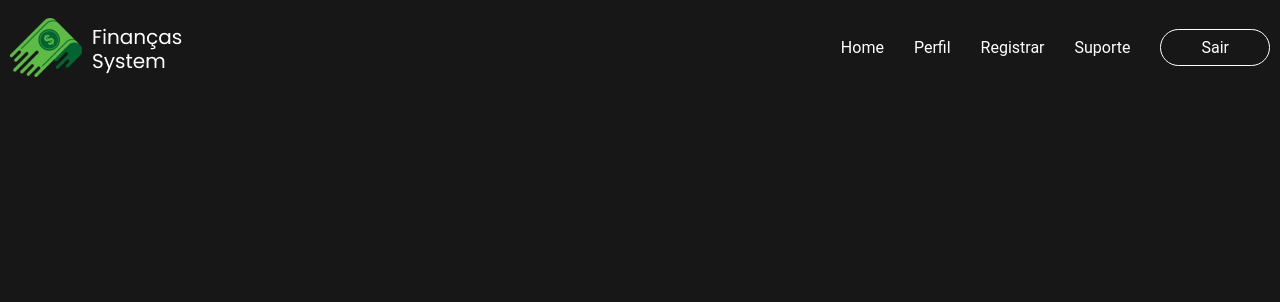
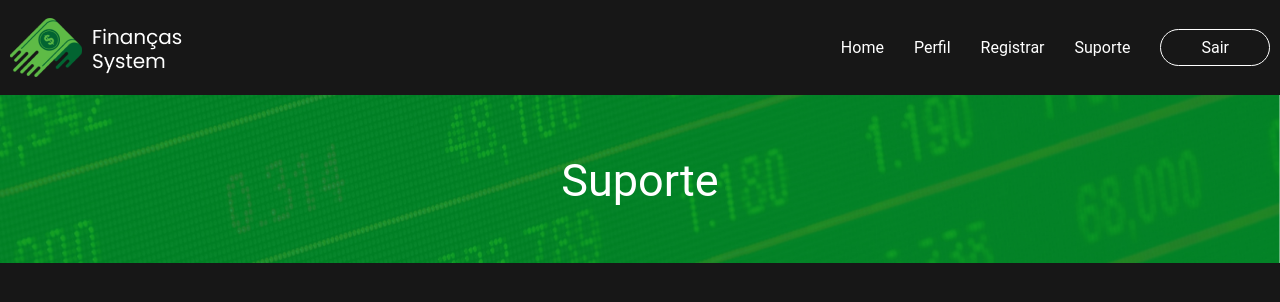
Before and after one commit to leonardohernandesq/finansystem, a React (Create React App) app: page /suporte in a window 1280 px wide. Shown: the top 302 px of the page. Built offline with nearby package versions, Linux system fonts and the light colour scheme.

Commit message:
Criando pagina do profile

```diff
--- a/src/Components/Header/index.js
+++ b/src/Components/Header/index.js
@@ -11,7 +11,7 @@ export default function Header() {
                         <Link to='/'>Home</Link>
                         <Link to='/profile'>Perfil</Link>
                         <Link to='/register'>Registrar</Link>
-                        <Link to='#'>Suporte</Link>
+                        <Link to='/suporte'>Suporte</Link>
                         <Link to='/signin'>
                             <span>Sair</span>
                         </Link>
--- /dev/null
+++ b/src/Pages/Suporte/index.js
@@ -0,0 +1,16 @@
+import React from 'react';
+import Banner from '../../Components/Banner';
+import * as S from './style';
+
+export default function Suporte() {
+    return (
+        <S.Wrapper>
+            <div>
+                <Banner imagem={require('../../Imgs/banner.jpg')} title={'Suporte'} />
+            </div>
+            <S.Container>
+
+            </S.Container>
+        </S.Wrapper>
+    );
+}
--- /dev/null
+++ b/src/Pages/Suporte/style.js
@@ -0,0 +1,18 @@
+import styled from "styled-components";
+
+export const Wrapper = styled.div`
+    width: 100%;
+    display: flex;
+    flex-direction: column;
+    justify-content: center;
+    align-items: center;
+`
+
+export const Container = styled.section`
+    width: 100%;
+    max-width: 1280px;
+    display: flex;
+    justify-content: center;
+    align-items: center;
+    margin-top: 100px;
+`
--- a/src/Routes/index.js
+++ b/src/Routes/index.js
@@ -7,6 +7,7 @@ import Home from "../Pages/Home";
 import SignIn from '../Pages/SignIn';
 import Register from '../Pages/Register';
 import Profile from '../Pages/Profile';
+import Suporte from '../Pages/Suporte';
 
 export default function RoutesApp() {
     return (
@@ -17,6 +18,7 @@ export default function RoutesApp() {
                 <Route path="/register" element={<Register />} />
                 <Route path="/signin" element={<SignIn />} />
                 <Route path="/profile" element={<Profile />} />
+                <Route path="/suporte" element={<Suporte />} />
             </Routes>
         </BrowserRouter>
     );
```
